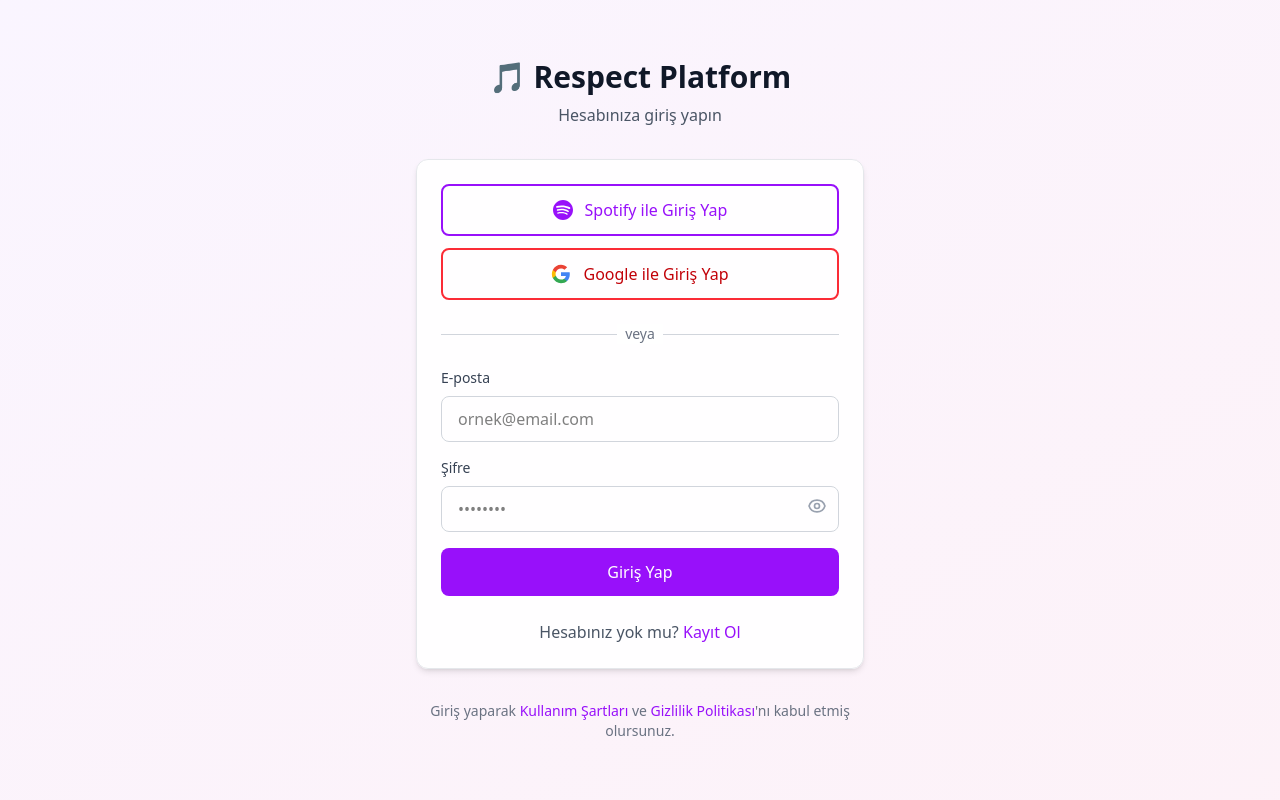
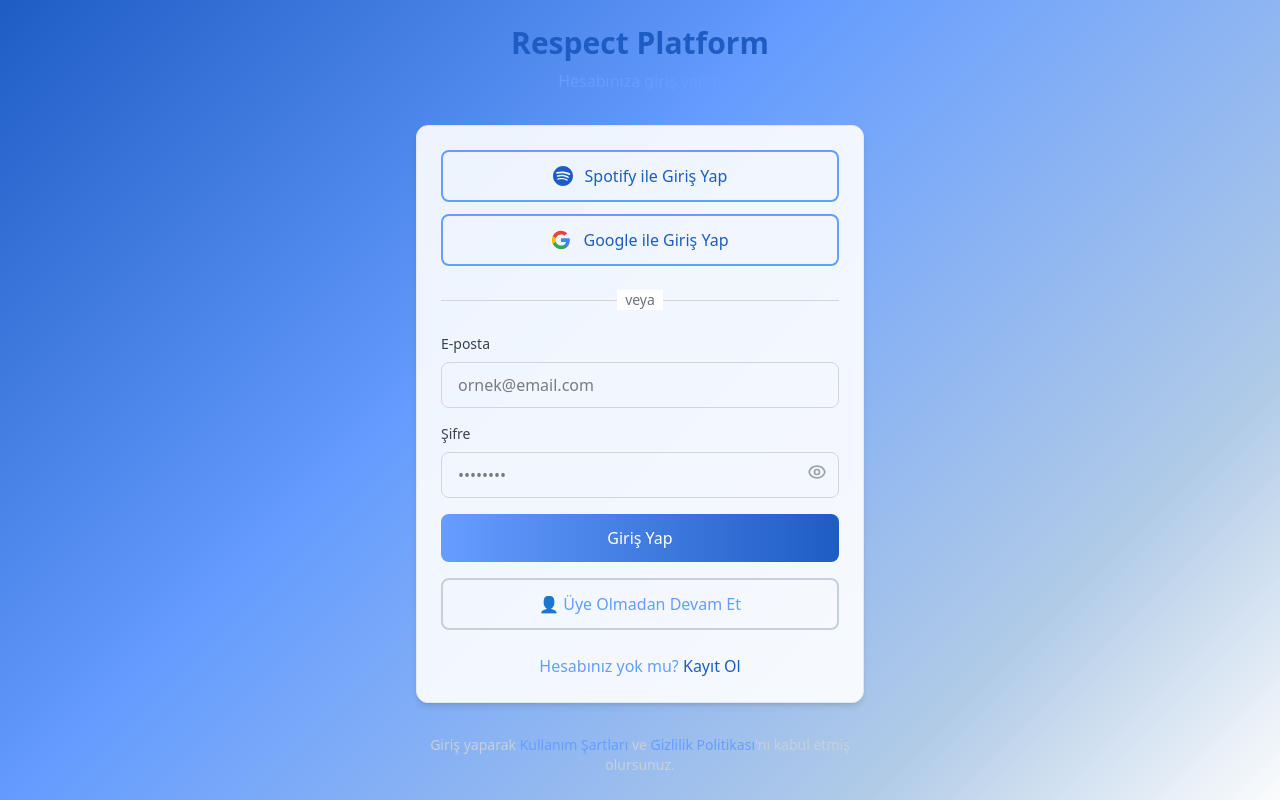
Before and after one commit to semaeryilmaz99/respect-ui-option1, a React (Vite) app: page /auth in a window 1280 px wide. Built offline with nearby package versions, Linux system fonts and the light colour scheme.

Commit message:
login page done

```diff
--- a/src/components/ui/Input.jsx
+++ b/src/components/ui/Input.jsx
@@ -19,9 +19,17 @@
   const baseClasses = 'w-full border rounded-lg transition-all duration-200 focus:outline-none focus:ring-2 disabled:opacity-50 disabled:cursor-not-allowed';
 
   const variants = {
-    default: 'border-gray-300 focus:border-purple-500 focus:ring-purple-500',
-    filled: 'bg-gray-50 border-transparent focus:bg-white focus:border-purple-500 focus:ring-purple-500',
-    outline: 'border-2 border-purple-300 focus:border-purple-500 focus:ring-purple-500'
+    default: 'border-gray-300',
+    filled: 'bg-gray-50 border-transparent focus:bg-white',
+    outline: 'border-2'
+  };
+
+  // Set border color for outline variant
+  const getBorderColor = () => {
+    if (variant === 'outline') {
+      return { borderColor: '#B1CBE7' };
+    }
+    return {};
   };
 
   const sizes = {
@@ -62,6 +70,23 @@
           onChange={onChange}
           disabled={disabled}
           className={inputClasses}
+          style={{
+            '--focus-border-color': '#669DFE',
+            '--focus-ring-color': '#669DFE',
+            ...getBorderColor()
+          }}
+          onFocus={(e) => {
+            if (!error) {
+              e.target.style.borderColor = '#669DFE';
+              e.target.style.boxShadow = '0 0 0 2px rgba(102, 157, 254, 0.2)';
+            }
+          }}
+          onBlur={(e) => {
+            if (!error) {
+              e.target.style.borderColor = variant === 'default' ? '#d1d5db' : 'transparent';
+              e.target.style.boxShadow = 'none';
+            }
+          }}
           {...props}
         />
 
@@ -104,7 +129,7 @@
     type="number"
     placeholder={placeholder}
     leftIcon={
-      <span className="text-purple-600 font-bold">{currency}</span>
+      <span className="font-bold" style={{ color: '#669DFE' }}>{currency}</span>
     }
     className={className}
     {...props}
--- a/src/pages/AuthPage.jsx
+++ b/src/pages/AuthPage.jsx
@@ -114,14 +114,14 @@
   };
 
   return (
-    <div className="min-h-screen bg-gradient-to-br from-purple-50 to-pink-50 flex items-center justify-center p-4">
+    <div className="min-h-screen flex items-center justify-center p-4" style={{ background: 'linear-gradient(135deg, #1E5CC4 0%, #669DFE 40%, #B1CBE7 80%, #FBFCFD 100%)' }}>
       <div className="w-full max-w-md">
         {/* Header */}
         <div className="text-center mb-8">
-          <h1 className="text-3xl font-bold text-gray-900 mb-2">
-            🎵 Respect Platform
+          <h1 className="text-3xl font-bold mb-2" style={{ color: '#1E5CC4' }}>
+            Respect Platform
           </h1>
-          <p className="text-gray-600">
+          <p style={{ color: '#669DFE' }}>
             {isLogin ? 'Hesabınıza giriş yapın' : 'Yeni hesap oluşturun'}
           </p>
         </div>
@@ -132,7 +132,20 @@
             <Button
               variant="outline"
               size="lg"
-              className="w-full border-green-500 text-green-700 hover:bg-green-50"
+              className="w-full transition-transform duration-300 ease-out"
+              style={{
+                borderColor: '#669DFE',
+                color: '#1E5CC4',
+                backgroundColor: 'transparent'
+              }}
+              onMouseEnter={(e) => {
+                e.target.style.backgroundColor = '#FBFCFD';
+                e.target.style.transform = 'scale(1.05)';
+              }}
+              onMouseLeave={(e) => {
+                e.target.style.backgroundColor = 'transparent';
+                e.target.style.transform = 'scale(1)';
+              }}
               onClick={() => handleOAuth('Spotify')}
             >
               <svg className="w-5 h-5 mr-3" viewBox="0 0 24 24" fill="currentColor">
@@ -144,7 +157,20 @@
             <Button
               variant="outline"
               size="lg"
-              className="w-full border-red-500 text-red-700 hover:bg-red-50"
+              className="w-full transition-transform duration-300 ease-out"
+              style={{
+                borderColor: '#669DFE',
+                color: '#1E5CC4',
+                backgroundColor: 'transparent'
+              }}
+              onMouseEnter={(e) => {
+                e.target.style.backgroundColor = '#FBFCFD';
+                e.target.style.transform = 'scale(1.05)';
+              }}
+              onMouseLeave={(e) => {
+                e.target.style.backgroundColor = 'transparent';
+                e.target.style.transform = 'scale(1)';
+              }}
               onClick={() => handleOAuth('Google')}
             >
               <svg className="w-5 h-5 mr-3" viewBox="0 0 24 24">
@@ -224,7 +250,12 @@
               type="submit"
               variant="primary"
               size="lg"
-              className="w-full"
+              className="w-full transition-transform duration-300 ease-out hover:scale-105"
+              style={{
+                background: 'linear-gradient(90deg, #669DFE 0%, #1E5CC4 100%)',
+                border: 'none',
+                color: 'white'
+              }}
               loading={loading}
               disabled={loading}
             >
@@ -232,15 +263,50 @@
             </Button>
           </form>
 
+          {/* Continue Without Registration */}
+          {isLogin && (
+            <div className="mt-4">
+                             <Button
+                 variant="outline"
+                 size="lg"
+                 className="w-full transition-transform duration-300 ease-out"
+                 style={{
+                   borderColor: '#C7D0DA',
+                   color: '#669DFE',
+                   backgroundColor: 'transparent'
+                 }}
+                 onMouseEnter={(e) => {
+                   e.target.style.backgroundColor = '#FBFCFD';
+                   e.target.style.transform = 'scale(1.05)';
+                 }}
+                 onMouseLeave={(e) => {
+                   e.target.style.backgroundColor = 'transparent';
+                   e.target.style.transform = 'scale(1)';
+                 }}
+                 onClick={() => navigate('/feed')}
+                 disabled={loading}
+               >
+                👤 Üye Olmadan Devam Et
+              </Button>
+            </div>
+          )}
+
           {/* Toggle Auth Mode */}
           <div className="mt-6 text-center">
-            <p className="text-gray-600">
+            <p style={{ color: '#669DFE' }}>
               {isLogin ? 'Hesabınız yok mu?' : 'Zaten hesabınız var mı?'}
               {' '}
               <button
                 type="button"
                 onClick={toggleAuthMode}
-                className="text-purple-600 hover:text-purple-800 font-medium"
+                className="font-medium transition-colors duration-200"
+                style={{ color: '#1E5CC4' }}
+                onMouseEnter={(e) => {
+                  e.target.style.color = '#000000';
+                }}
+                onMouseLeave={(e) => {
+                  e.target.style.color = '#1E5CC4';
+                }}
                 disabled={loading}
               >
                 {isLogin ? 'Kayıt Ol' : 'Giriş Yap'}
@@ -250,14 +316,34 @@
         </Card>
 
         {/* Footer */}
-        <div className="mt-8 text-center text-sm text-gray-500">
+        <div className="mt-8 text-center text-sm" style={{ color: '#C7D0DA' }}>
           <p>
             {isLogin ? 'Giriş yaparak' : 'Kayıt olarak'}{' '}
-            <a href="#" className="text-purple-600 hover:underline">
+            <a
+              href="#"
+              className="hover:underline transition-colors duration-200"
+              style={{ color: '#669DFE' }}
+              onMouseEnter={(e) => {
+                e.target.style.color = '#1E5CC4';
+              }}
+              onMouseLeave={(e) => {
+                e.target.style.color = '#669DFE';
+              }}
+            >
               Kullanım Şartları
             </a>
             {' '}ve{' '}
-            <a href="#" className="text-purple-600 hover:underline">
+            <a
+              href="#"
+              className="hover:underline transition-colors duration-200"
+              style={{ color: '#669DFE' }}
+              onMouseEnter={(e) => {
+                e.target.style.color = '#1E5CC4';
+              }}
+              onMouseLeave={(e) => {
+                e.target.style.color = '#669DFE';
+              }}
+            >
               Gizlilik Politikası
             </a>
             'nı kabul etmiş olursunuz.
```
